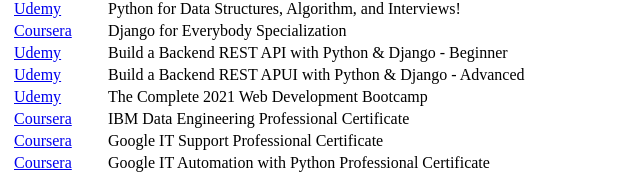
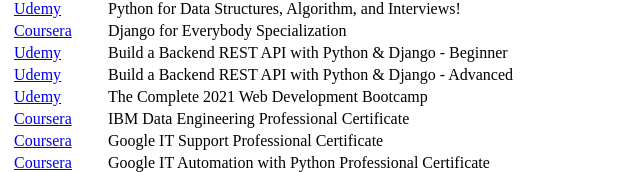
Before and after one commit to hadi-learn/CV-TEST, a plain HTML site: page index.html in a window 1280 px wide. Shown: the part 635-807 px from the top of the page, 131-771 px from the left. Drawn offline with Linux system fonts and the light colour scheme.

Commit message:
typo corrected

```diff
--- a/index.html
+++ b/index.html
@@ -73,7 +73,7 @@
           <tr>
             <td><a href="journey_backend_rest_django_adv.html">(2021 - August)</a></td>
             <td><a href="https://www.udemy.com/course/django-python-advanced/">Udemy</a></td>
-            <td>Build a Backend REST APUI with Python & Django - Advanced</td>
+            <td>Build a Backend REST API with Python & Django - Advanced</td>
           </tr>
           <tr>
             <td><a href="journey_100Days.html">(2021 - August)</a></td>
```
